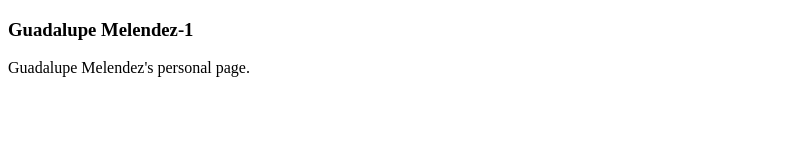
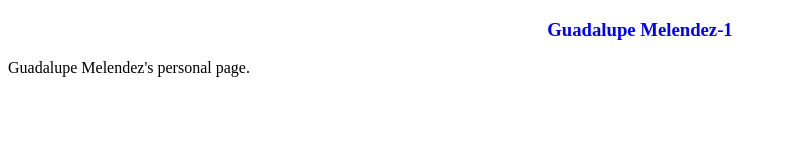
Before and after one commit to Guadalupe-Melendez/Guadalupe-Melendez.github.io, a plain HTML site: page index.html in a window 1280 px wide. Shown: the whole page, without its empty margins (0-785 px from the left). Drawn offline with Linux system fonts and the light colour scheme.

Commit message:
linked css stylesheet

```diff
--- a/index.html
+++ b/index.html
@@ -1,12 +1,14 @@
 <!DOCTYPE html>
 <html>
     <head>
+        <title>Guadalupe Melendez's Page</title>
+        <link rel="stylesheet" type="text/css" href="stylesheet.css">
+    </head>
+
+    <body>
         <h3>
             Guadalupe Melendez-1
         </h3>
-    </head>
-
-    <body>
         <div>Guadalupe Melendez's personal page.</div>
     </body>
 </html>
--- a/stylesheet.css
+++ b/stylesheet.css
@@ -1,5 +1,5 @@
 h3 {
     text-align: center;
     color: blue;
-    size: 18px;
+    size: 36px;
 }
```
